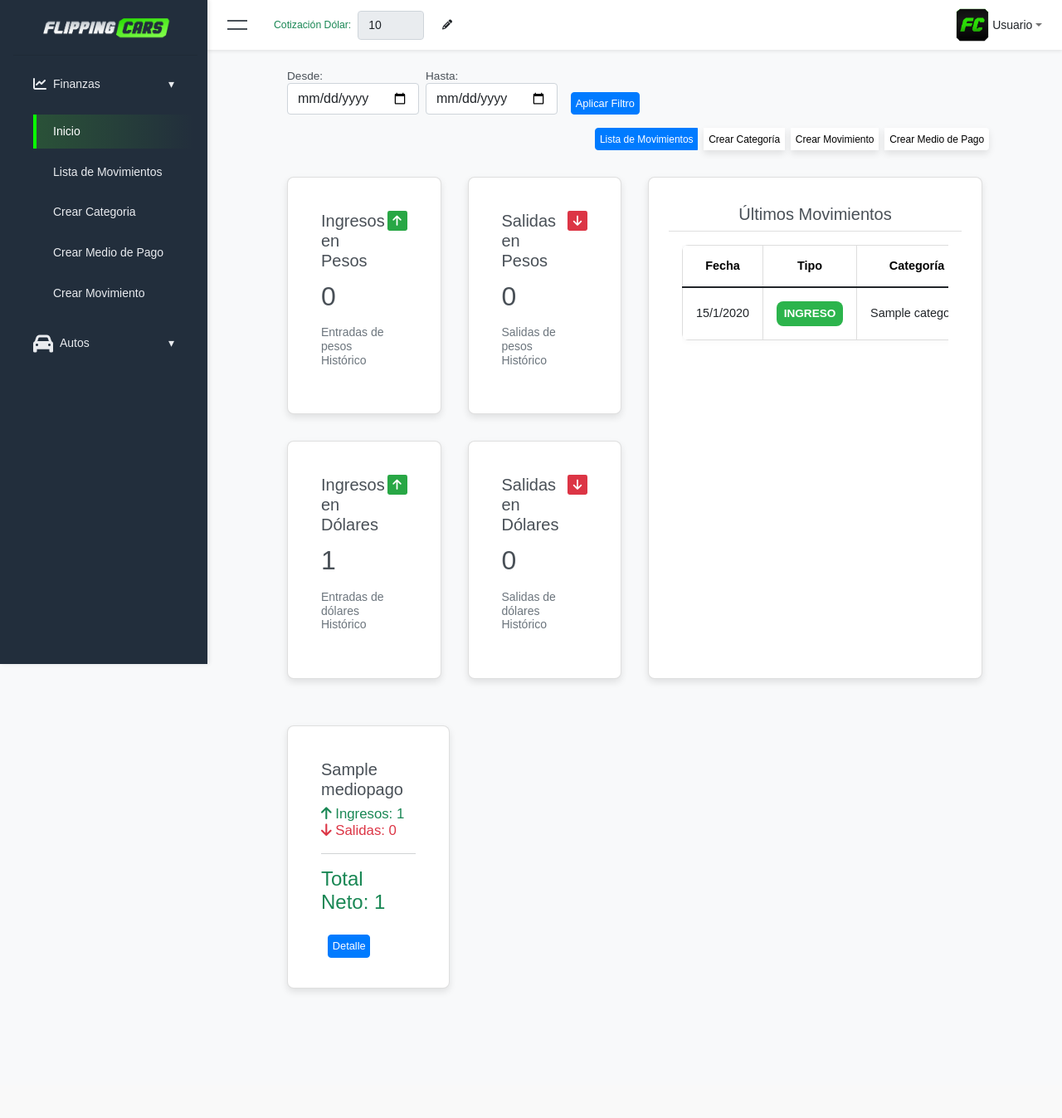
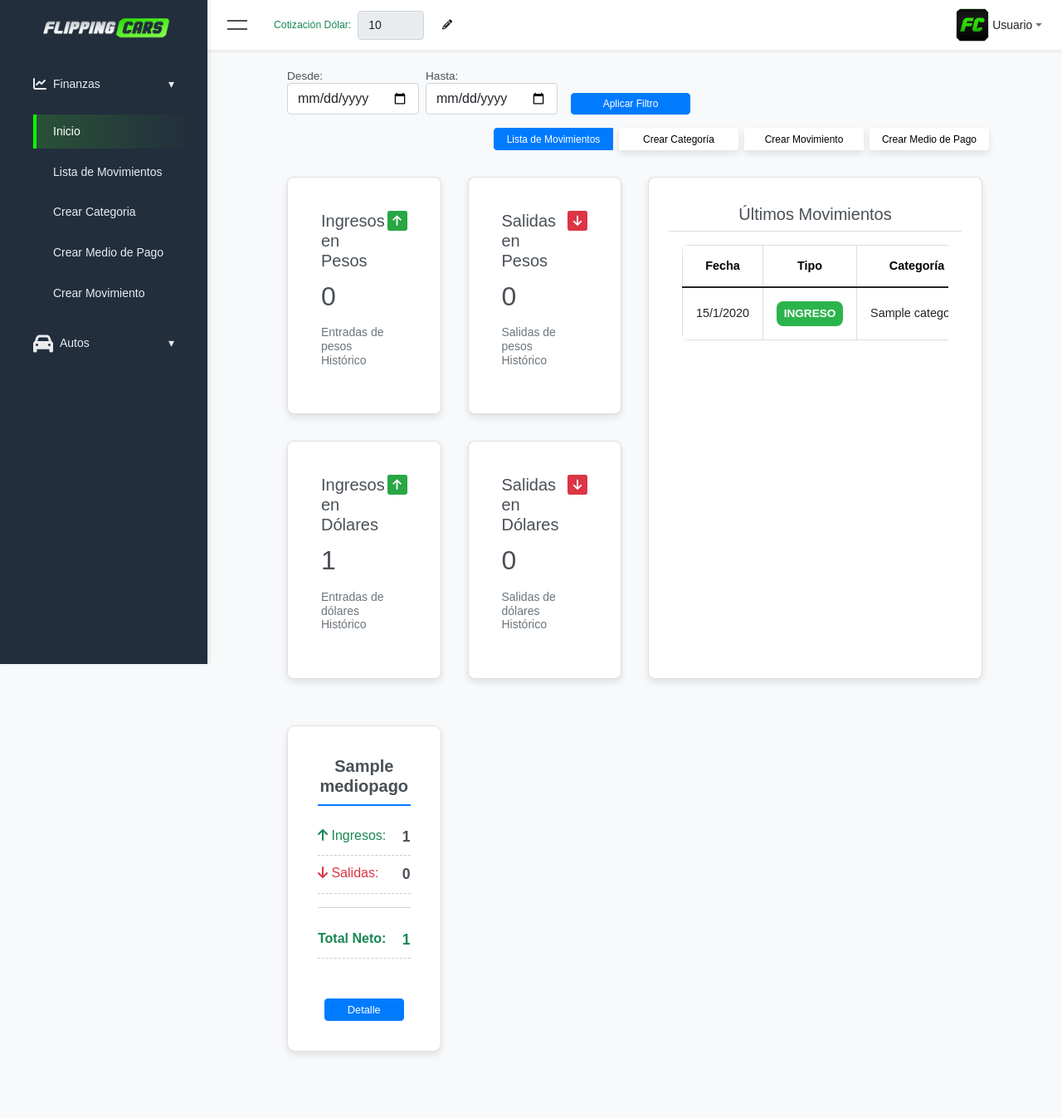
Before and after one commit to santiudev/SistemaGestionFC, a Django app: page /finanzas/ in a window 1280 px wide. Shown: the whole page at 83% size. Before the commit the page ends 1195 px from the top, so only its background shows below. Run offline with Django 5.2, Linux system fonts and the light colour scheme; a user stored in the database is signed in; tables that the repository leaves empty hold one stand-in row (values such as "Sample post"); one stand-in notice (Sample message) is shown; some libraries are stand-ins or nearby versions.

Commit message:
agrego estilos home y logicas

```diff
--- a/core/finanzas/static/css/finanzas.css
+++ b/core/finanzas/static/css/finanzas.css
@@ -526,6 +526,10 @@ margin-top: 2vh;
     border-radius: 10px;
     padding: 20px;
     transition: box-shadow 0.3s ease-in-out;
+    height: 100%;
+    display: flex;
+    flex-direction: column;
+    min-height: 350px; /* Asegurar que todas las tarjetas tengan la misma altura mínima */
 }
 
 .payment-info-card:hover {
@@ -534,17 +538,20 @@ margin-top: 2vh;
 
 /* Título del Medio de Pago */
 .payment-title {
-    font-size: 1.5rem;
+    font-size: 1.25rem;
     font-weight: bold;
     border-bottom: 2px solid #007bff;
     padding-bottom: 10px;
     margin-bottom: 15px;
+    text-align: center;
+    min-height: 50px; /* Asegurar que todos los títulos ocupen el mismo espacio */
 }
 
 /* Estilo de los detalles de pago */
 .payment-details {
-    font-size: 1.1rem;
+    font-size: 1rem;
     line-height: 1.6;
+    flex-grow: 1;
 }
 
 .payment-item {
@@ -552,9 +559,24 @@ margin-top: 2vh;
     justify-content: space-between;
     padding: 8px 0;
     border-bottom: 1px dashed #ccc;
+    flex-grow: 0;
 }
 
 .payment-value {
     font-weight: bold;
     font-size: 1.1rem;
 }
+
+/* Nueva clase para botones con ancho fijo y responsive */
+.btn-fixed {
+    width: 100%;
+    @media (min-width: 576px) {
+        width: 18vh;
+    }
+}
+/* Centrar el botón "Detalle" en la tarjeta */
+.center-button {
+    display: flex;
+    justify-content: center;
+    margin-top: auto; /* Empujar el botón al final para mantener la alineación */
+}
--- a/core/finanzas/templates/finanzas/home.html
+++ b/core/finanzas/templates/finanzas/home.html
@@ -27,17 +27,17 @@
                     </div>
                 </div>
                 <div class="mt-auto">
-                    <button type="submit" class="btn btn-primary">Aplicar Filtro</button>
+                    <button type="submit" class="btn btn-sm btn-primary btn-fixed">Aplicar Filtro</button>
                 </div>
             </form>
         </div>
         <div class="col-12 col-md-auto ms-md-auto text-center text-md-end">
             <!-- Grupo de Botones para pantallas grandes -->
             <div class="btn-group d-none d-md-flex">
-                <a href="{% url 'finanzas:lista_movimientos' %}" class="btn btn-primary btn-sm">Lista de Movimientos</a>
-                <a href="{% url 'finanzas:crear_categoria' %}" class="btn btn-white-custom btn-sm">Crear Categoría</a>
-                <a href="{% url 'finanzas:crear_movimiento' %}" class="btn btn-white-custom btn-sm">Crear Movimiento</a>
-                <a href="{% url 'finanzas:crear_mediodepago' %}" class="btn btn-white-custom btn-sm">Crear Medio de Pago</a>
+                <a href="{% url 'finanzas:lista_movimientos' %}" class="btn btn-primary btn-sm btn-fixed">Lista de Movimientos</a>
+                <a href="{% url 'finanzas:crear_categoria' %}" class="btn btn-white-custom btn-sm btn-fixed">Crear Categoría</a>
+                <a href="{% url 'finanzas:crear_movimiento' %}" class="btn btn-white-custom btn-sm btn-fixed">Crear Movimiento</a>
+                <a href="{% url 'finanzas:crear_mediodepago' %}" class="btn btn-white-custom btn-sm btn-fixed">Crear Medio de Pago</a>
             </div>
             <!-- Dropdown de acciones para pantallas pequeñas -->
             <div class="d-md-none mt-3">
@@ -198,25 +198,42 @@
 
 
     <!-- Nueva Sección: Tarjetas por Medio de Pago -->
-    <div class="row mt-4">
+    <div class="row mt-4 align-items-stretch"> <!-- Alineación uniforme de todas las tarjetas -->
         {% for medio in totales_medio_pago %}
-        <div class="col-md-3 mb-3">
-            <div class="card" style="width: 90%; height: 90%;">
-                <div class="card-body">
-                    <h5 class="card-title">{{ medio.medio_pago }}</h5>
-                    <p class="card-text">
-                        <span class="text-success" style="font-size: larger;"><i class="fas fa-arrow-up"></i> Ingresos: {{ medio.ingresos }}</span><br>
-                        <span class="text-danger" style="font-size: larger;"><i class="fas fa-arrow-down"></i> Salidas: {{ medio.salidas }}</span>
-                    </p>
-                    <hr>
-                    {% if medio.neto > 0 %}
-                        <h4 class="text-success">Total Neto: {{ medio.neto }}</h4>
-                    {% elif medio.neto < 0 %}
-                        <h4 class="text-danger">Total Neto: {{ medio.neto }}</h4>
-                    {% else %}
-                        <h4 class="text-secondary">Total Neto: {{ medio.neto }}</h4>
-                    {% endif %}
-                    <a href="{% url 'finanzas:detalle_medio_pago' medio_pago_id=medio.id %}" class="btn btn-primary mt-3">Detalle</a>
+        <div class="col-md-3 mb-3 d-flex align-items-stretch"> <!-- Asegura que todas las tarjetas tengan el mismo tamaño -->
+            <div class="card payment-info-card flex-grow-1">
+                <div class="card-body d-flex flex-column">
+                    <h5 class="card-title payment-title">{{ medio.medio_pago }}</h5>
+                    <div class="payment-details flex-grow-1">
+                        <div class="payment-item">
+                            <span class="text-success"><i class="fas fa-arrow-up"></i> Ingresos:</span>
+                            <span class="payment-value">{{ medio.ingresos }}</span>
+                        </div>
+                        <div class="payment-item">
+                            <span class="text-danger"><i class="fas fa-arrow-down"></i> Salidas:</span>
+                            <span class="payment-value">{{ medio.salidas }}</span>
+                        </div>
+                        <hr class="flex-grow-0">
+                        {% if medio.neto > 0 %}
+                        <div class="payment-item text-success">
+                            <strong>Total Neto:</strong>
+                            <span class="payment-value">{{ medio.neto }}</span>
+                        </div>
+                        {% elif medio.neto < 0 %}
+                        <div class="payment-item text-danger">
+                            <strong>Total Neto:</strong>
+                            <span class="payment-value">{{ medio.neto }}</span>
+                        </div>
+                        {% else %}
+                        <div class="payment-item text-secondary">
+                            <strong>Total Neto:</strong>
+                            <span class="payment-value">{{ medio.neto }}</span>
+                        </div>
+                        {% endif %}
+                    </div>
+                    <div class="mt-3 center-button">
+                        <a href="{% url 'finanzas:detalle_medio_pago' medio_pago_id=medio.id %}" class="btn btn-primary btn-fixed">Detalle</a>
+                    </div>
                 </div>
             </div>
         </div>
```
Also changed, not shown: core/finanzas/templates/finanzas/detalle_movimiento.html (+13 -3 lines), core/users/templates/users/login.html (+34 -20 lines), core/users/views.py (+6 -1 lines).
